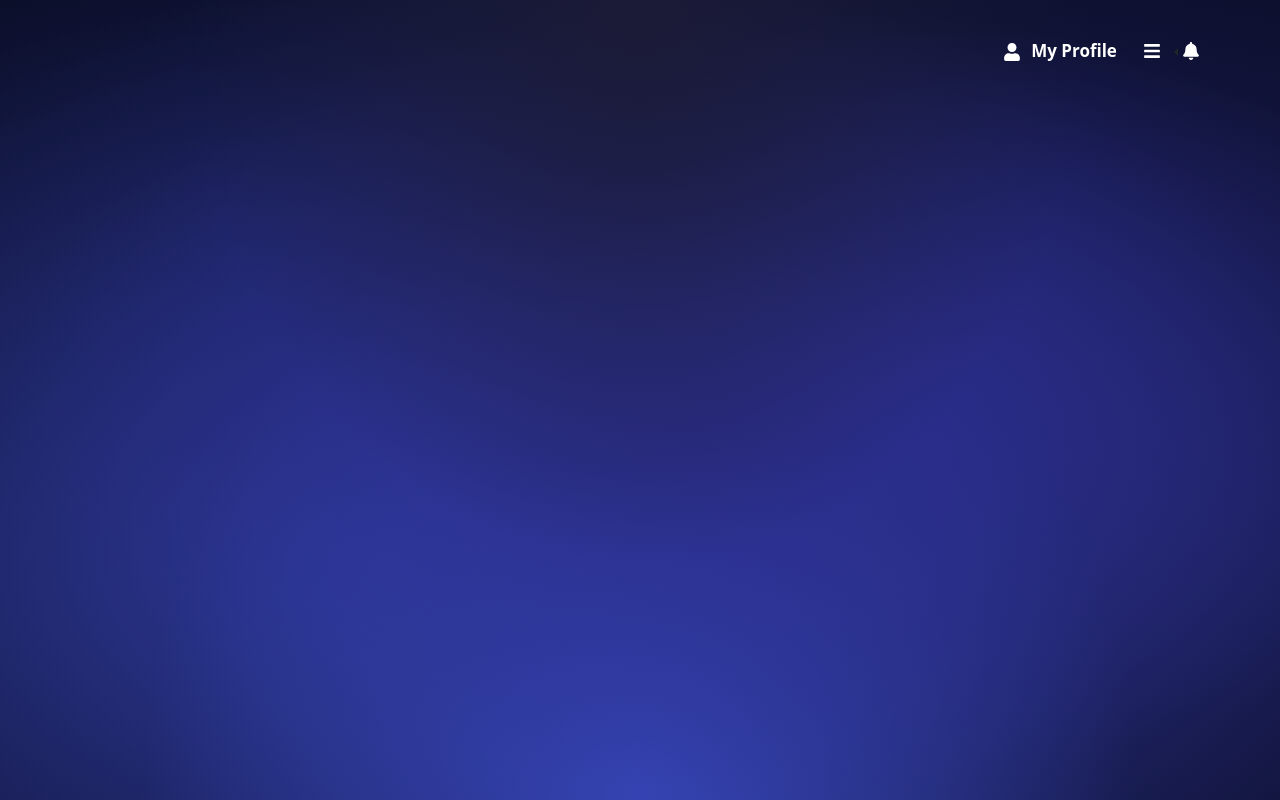
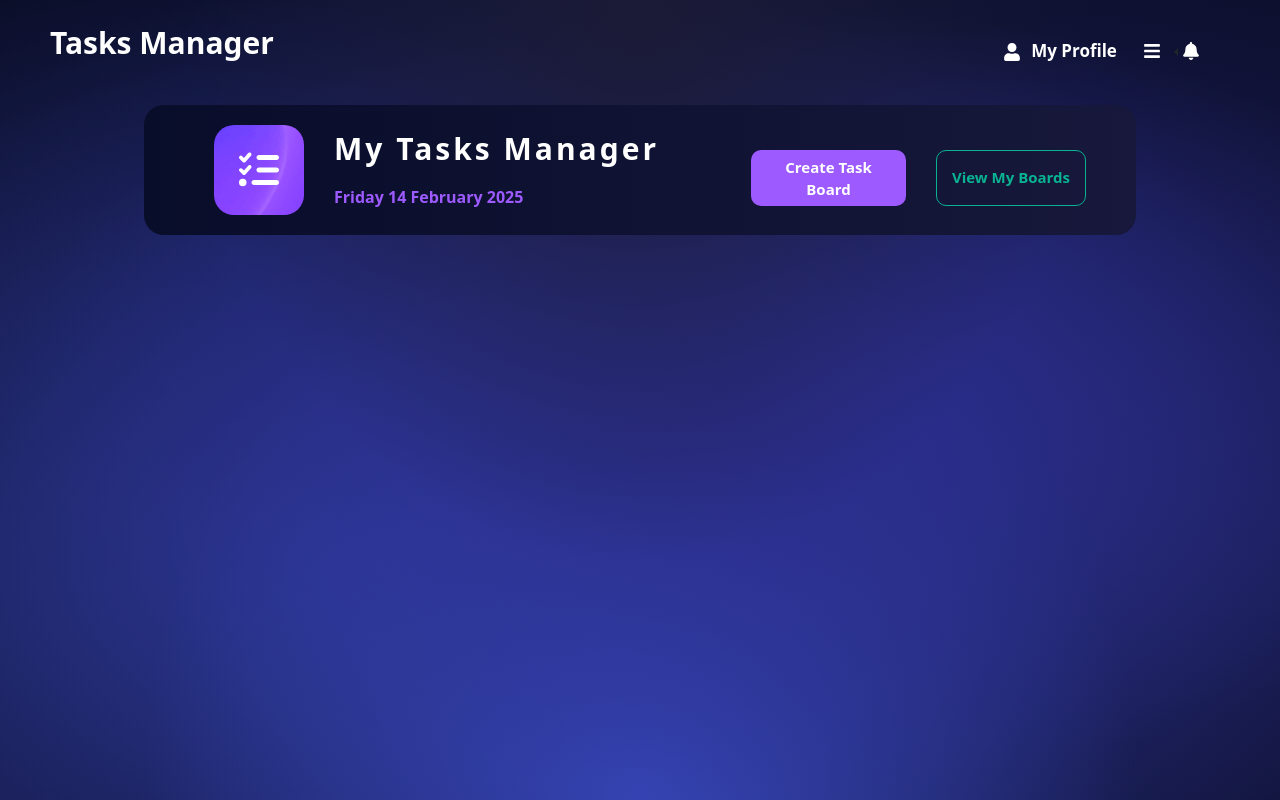
Before and after one commit to Rahma-sbei/-LifeSync-React-Task-Manager-Application, a React (Create React App) app: page /Tasks in a window 1280 px wide. Before the commit this address had no page. Built offline with nearby package versions, Linux system fonts and the light colour scheme.

Commit message:
adding hover styling in taskPage header

```diff
--- a/src/components/FullApp.jsx
+++ b/src/components/FullApp.jsx
@@ -3,6 +3,7 @@ import SignUp from "./SignUp";
 import NavBar from "./NavBar";
 import HomePage from "./HomePage";
 import { Routes, Route, useLocation } from "react-router-dom";
+import TasksPage from "./TasksPage";
 
 export default function FullApp() {
   const noNavBarPages = ["/", "/signIn"];
@@ -30,6 +31,7 @@ export default function FullApp() {
         <Route path="/" element={<SignUp />} />
         <Route path="/signIn" element={<SignIn />} />
         <Route path="/Home" element={<HomePage />} />
+        <Route path="/Tasks" element={<TasksPage />} />
       </Routes>
     </div>
   );
--- a/src/components/Header.jsx
+++ b/src/components/Header.jsx
@@ -1,13 +1,14 @@
-import React from "react";
+import React, { useState } from "react";
 import { Card } from "react-bootstrap";
 import { FaListCheck } from "react-icons/fa6";
 import Dimg from "../assets/bgsc.png";
 import Button from "react-bootstrap/Button";
 import "bootstrap/dist/css/bootstrap.min.css";
 import "../App.css";
-import { Link } from "react-router-dom";
 
 export default function Header({ currentDate }) {
+  const [hover1, setHover1] = useState(false);
+  const [hover2, setHover2] = useState(false);
   return (
     <Card
       style={{
@@ -72,16 +73,45 @@ export default function Header({ currentDate }) {
           fontWeight: "bold",
         }}
       >
-        <Link to="/TaskBoard">
-          <Button variant="primary" className="taskbtn1">
-            Create Task Board
-          </Button>
-        </Link>
-        <Link to="/AllBoards">
-          <Button variant="outline-light" className="taskbtn2">
-            View My Boards
-          </Button>
-        </Link>
+        <Button
+          style={{
+            fontSize: "15px",
+            minHeight: "7vh",
+            width: "155px",
+            fontWeight: "bold",
+            borderRadius: "10px",
+            backgroundColor: hover1 ? "#5e369b" : "#9d5aff",
+            border: "none",
+          }}
+          onMouseEnter={() => {
+            setHover1(true);
+          }}
+          onMouseLeave={() => {
+            setHover1(false);
+          }}
+        >
+          Create Task Board
+        </Button>
+        <Button
+          style={{
+            fontSize: "15px",
+            minHeight: "7vh",
+            width: "150px",
+            fontWeight: "bold",
+            borderRadius: "10px",
+            backgroundColor: hover2 ? "#09B392" : "transparent",
+            border: hover2 ? "none" : "1px solid #09B392",
+            color: hover2 ? "white" : "#09B392",
+          }}
+          onMouseEnter={() => {
+            setHover2(true);
+          }}
+          onMouseLeave={() => {
+            setHover2(false);
+          }}
+        >
+          View My Boards
+        </Button>
       </div>
     </Card>
   );
--- a/src/components/NavBar.jsx
+++ b/src/components/NavBar.jsx
@@ -20,6 +20,7 @@ export default function NavBar() {
 
   const titles = {
     "/Home": "Home Page",
+    "/Tasks": "Tasks Manager",
   };
   const currentTitle = titles[location.pathname];
 
--- a/src/components/TasksPage.jsx
+++ b/src/components/TasksPage.jsx
@@ -1,11 +1,5 @@
-import React, { useState, useEffect } from "react";
-import DateNavigation from "./DateNavigation";
-import TaskList from "./TaskList";
-import AddTaskButton from "./AddTaskButton";
-import AddTaskModal from "./AddTaskModal";
+import React, { useState } from "react";
 import Header from "./Header";
-import { jwtDecode } from "jwt-decode";
-import axios from "axios";
 import "../App.css";
 
 export default function TasksPage() {
@@ -29,10 +23,6 @@ export default function TasksPage() {
   }
   const [currentDate, setCurrentDate] = useState(today);
 
-  const handleAddTaskClick = () => {
-    setShowAddTaskModal(true);
-  };
-
   return (
     <div
       style={{
@@ -42,10 +32,7 @@ export default function TasksPage() {
         alignItems: "center",
       }}
     >
-      <Header
-        currentDate={currentDate}
-        handleAddTaskClick={handleAddTaskClick}
-      />
+      <Header currentDate={currentDate} />
     </div>
   );
 }
```
